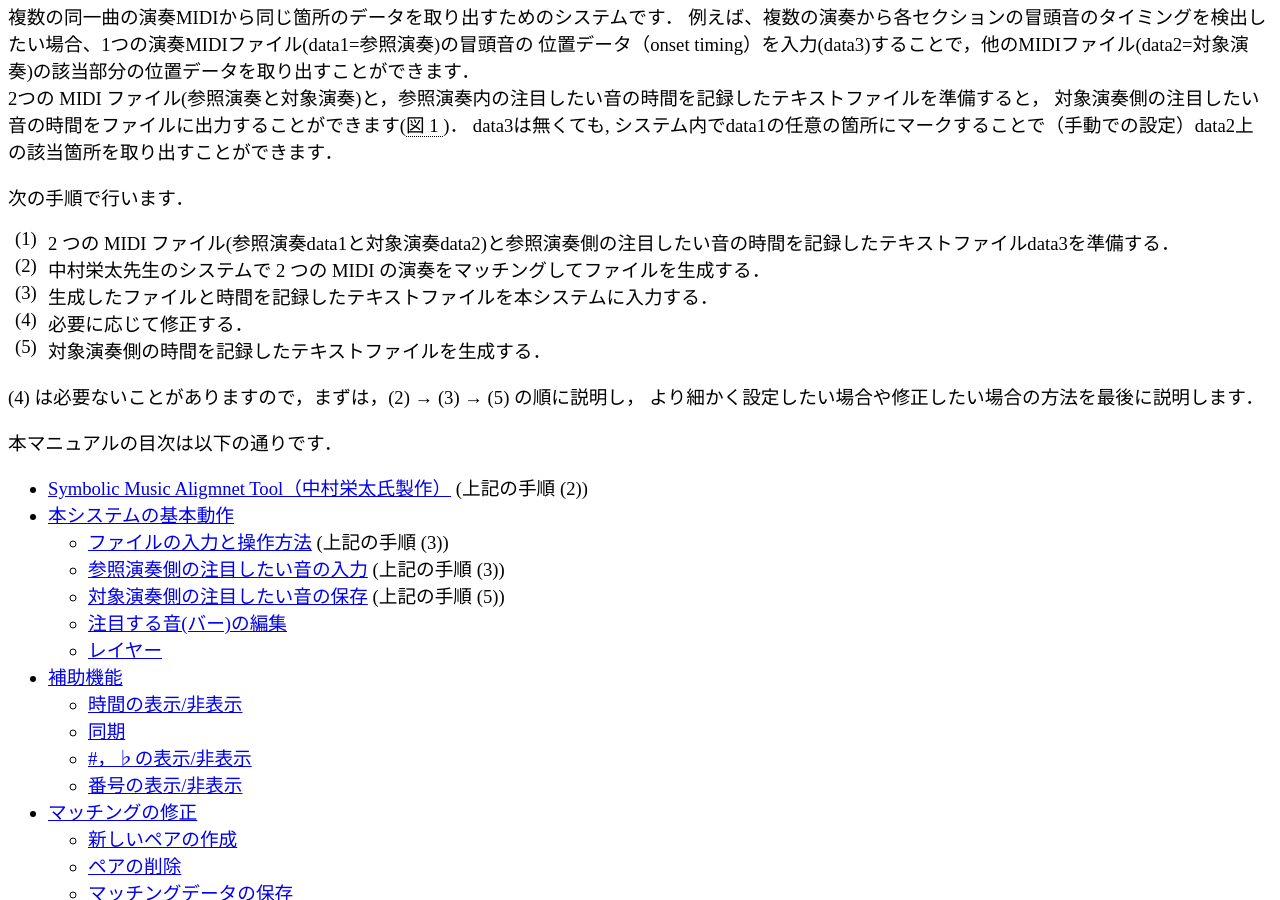
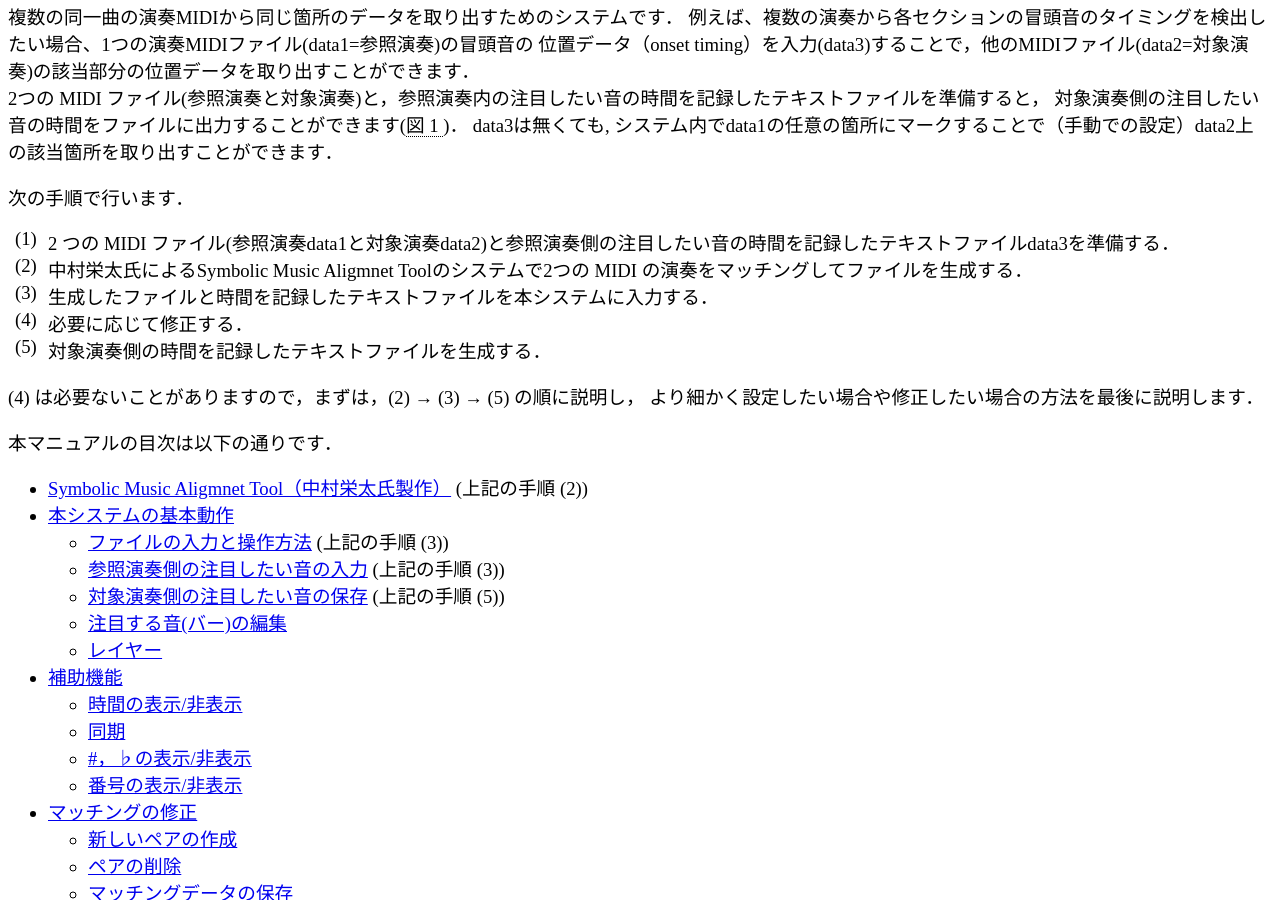
Before and after one commit to akikowashino/akikowashino.github.io, a Jekyll site: the page midi2midi/manual.html, which Jekyll copies as it is, in a window 1280 px wide and 900 px high, scrolled down 517 px. Built offline with Jekyll 4.4.1, drawn with Linux system fonts in a browser that asks for light colours.

Commit message:
Update manual.html

```diff
--- a/midi2midi/manual.html
+++ b/midi2midi/manual.html
@@ -33,7 +33,7 @@
 次の手順で行います．
 <ol class="parentheses">
 <li>2 つの MIDI ファイル(参照演奏data1と対象演奏data2)と参照演奏側の注目したい音の時間を記録したテキストファイルdata3を準備する．
-<li>中村栄太先生のシステムで 2 つの MIDI の演奏をマッチングしてファイルを生成する．
+<li>中村栄太氏によるSymbolic Music Aligmnet Toolのシステムで2つの MIDI の演奏をマッチングしてファイルを生成する．
 <li>生成したファイルと時間を記録したテキストファイルを本システムに入力する．
 <li>必要に応じて修正する．
 <li>対象演奏側の時間を記録したテキストファイルを生成する．
```
